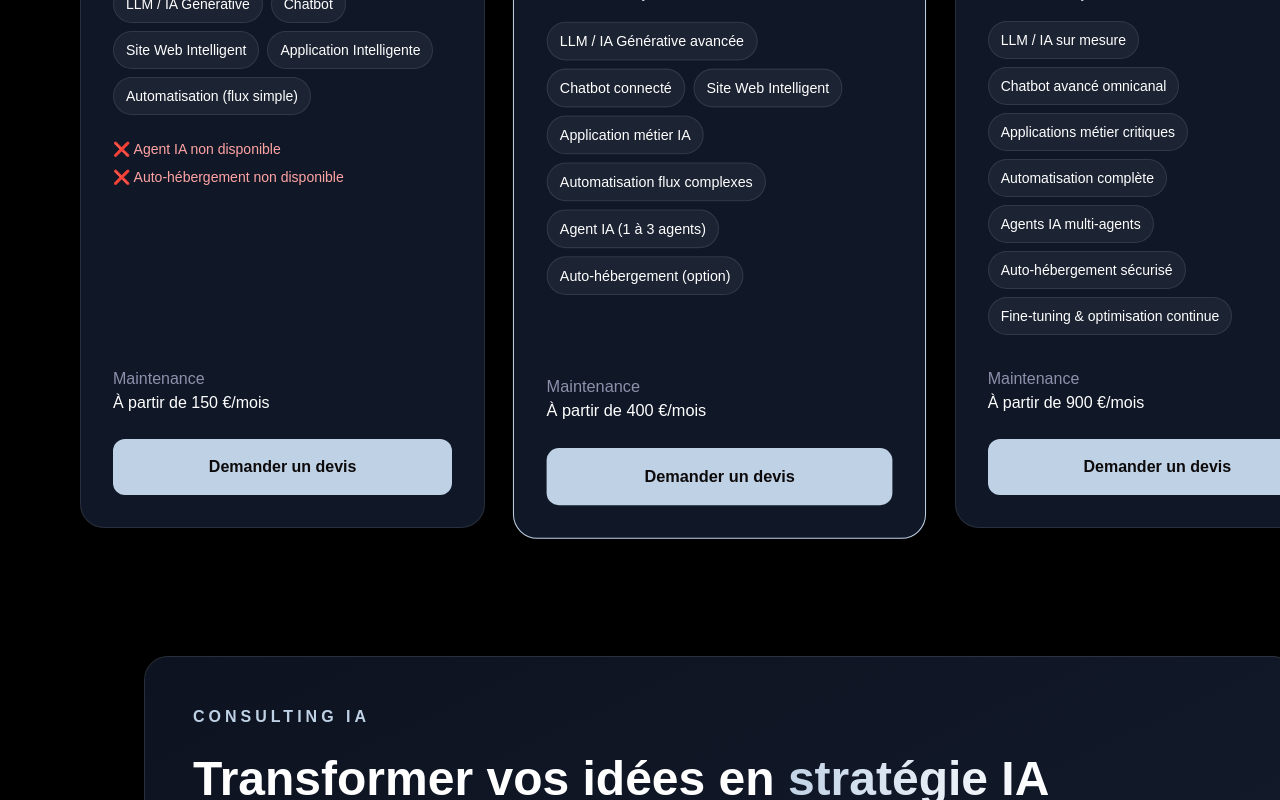
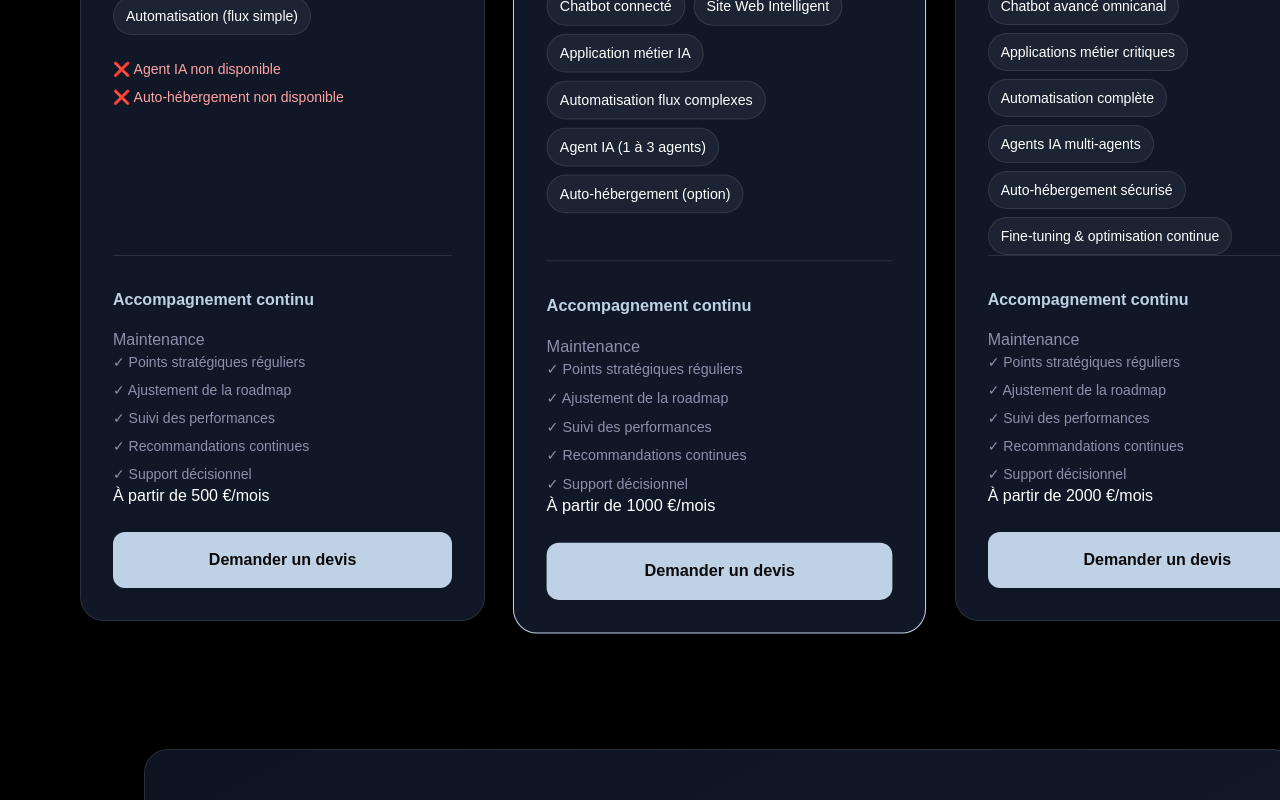
Before and after one commit to JunyiLi0/IGDKEY-website, a React (Vite) app: page / in a window 1280 px wide. Shown: the part 3407-4207 px from the top of the page. Built offline with nearby package versions, Linux system fonts and the light colour scheme; a web font is replaced by a local one.

Commit message:
Travail en cours avant synchronisation

```diff
--- a/src/pages/LandingPage.jsx
+++ b/src/pages/LandingPage.jsx
@@ -247,12 +247,12 @@ const roiItems = [
 
 const aiPacks = [
   {
-    name: "SPARK",
+    name: "STARTER",
     audience: "TPE · PME · Startup",
     subtitle:
       "Solutions adaptées pour le lancement de votre entreprise",
     price: "À partir de 3 000 €",
-    maintenance: "À partir de 150 €/mois",
+    maintenance: "À partir de 500 €/mois",
     color: "cyan",
     features: [
       "Cadrage rapide du besoin",
@@ -279,7 +279,7 @@ const aiPacks = [
     subtitle:
       "Systèmes connectés aux opérations et automatisations avancées",
     price: "À partir de 8 000 €",
-    maintenance: "À partir de 400 €/mois",
+    maintenance: "À partir de 1000 €/mois",
     featured: true,
     color: "violet",
     features: [
@@ -306,7 +306,7 @@ const aiPacks = [
     subtitle:
       "Systèmes critiques orientés performance et ROI",
     price: "À partir de 20 000 €",
-    maintenance: "À partir de 900 €/mois",
+    maintenance: "À partir de 2000 €/mois",
     color: "emerald",
     features: [
       "Audit complet (technique + business)",
@@ -548,7 +548,7 @@ const LandingPage = () => {
         <AnimatedCounter />
       </section>
 
-      <section className="md:mt-20 mt-10 padding-x-lg overflow-hidden">
+      <section className="padding-x-lg overflow-hidden">
         {/* Transform Your Business Section */}
         <div ref={transformRef} className="w-full mb-32 relative">
           <div className="absolute top-0 left-1/2 -translate-x-1/2 w-[500px] h-[500px] bg-pale-sky/10 rounded-full blur-[80px] -z-10"></div>
@@ -858,19 +858,35 @@ const LandingPage = () => {
 
                 {/* MAINTENANCE */}
 
-                <div className="mt-auto pt-8">
+                <div className="mt-auto pt-8 border-t border-white/10">
+                  <p className="text-pale-sky font-semibold mb-2">
+                    Accompagnement continu
+                  </p>
 
-                  <div>
+                  <p className="text-white text-xl font-bold mb-4">
+                    {pack.advisory}
+                  </p>
 
-                    <p className="text-slate-grey">
-                      Maintenance
-                    </p>
+
+
+                  <p className="text-slate-grey">
+                    Maintenance
+                  </p>
+
+                    <ul className="space-y-2 text-sm text-slate-grey">
+                      <li>✓ Points stratégiques réguliers</li>
+                      <li>✓ Ajustement de la roadmap</li>
+                      <li>✓ Suivi des performances</li>
+                      <li>✓ Recommandations continues</li>
+                      <li>✓ Support décisionnel</li>
+
+                    </ul>
 
                     <p className="text-white font-medium">
                       {pack.maintenance}
                     </p>
 
-                  </div>
+
 
                   <a
                     href="/contact"
```
